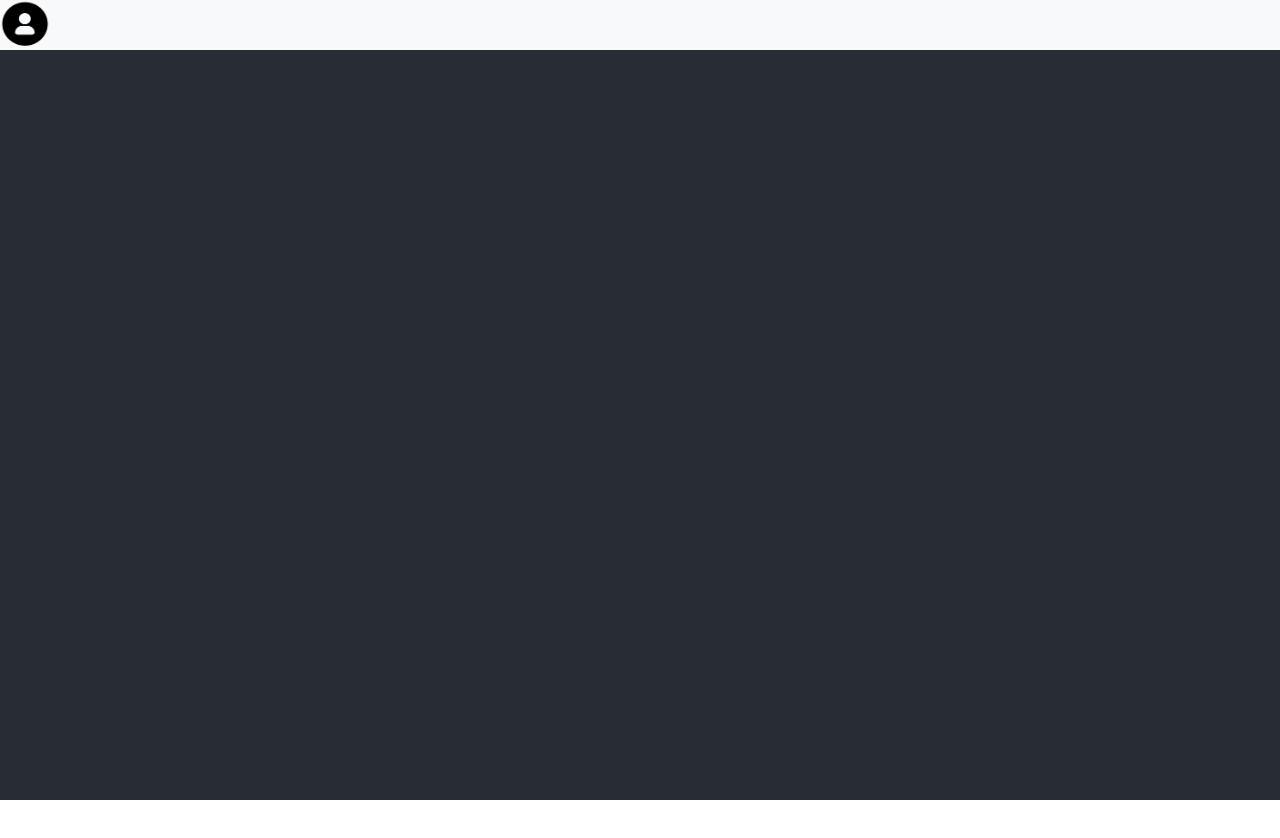
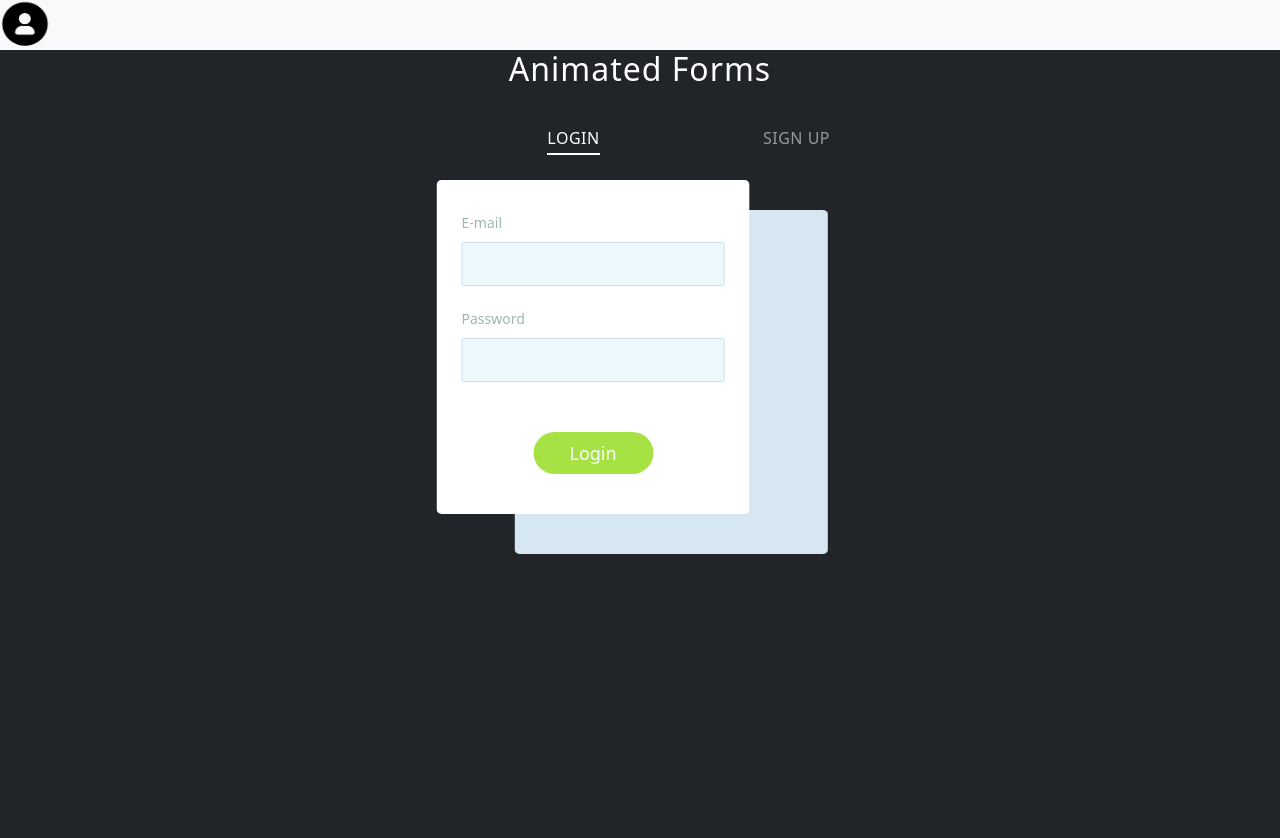
Before and after one commit to crichardd/pa-front, a React (Create React App) app: page / in a window 1280 px wide. Shown: the top 838 px of the page. Before the commit the page ends 800 px from the top, so only its background shows below. Built offline with nearby package versions, Linux system fonts and the light colour scheme.

Commit message:
mise en place du formulaire de connexion et d'inscription

```diff
--- a/src/App.css
+++ b/src/App.css
@@ -1,38 +1,300 @@
-.App {
-  text-align: center;
-}
-
-.App-logo {
-  height: 40vmin;
-  pointer-events: none;
-}
-
-@media (prefers-reduced-motion: no-preference) {
-  .App-logo {
-    animation: App-logo-spin infinite 20s linear;
-  }
-}
-
 .App-header {
   background-color: #282c34;
-  min-height: 100vh;
   display: flex;
   flex-direction: column;
   align-items: center;
   justify-content: center;
   font-size: calc(10px + 2vmin);
   color: white;
+  height: 50px;
 }
 
-.App-link {
-  color: #61dafb;
+.LandingPage-main{
+  min-height: 100vh;
 }
 
-@keyframes App-logo-spin {
-  from {
-    transform: rotate(0deg);
-  }
-  to {
-    transform: rotate(360deg);
-  }
+*,
+*::before,
+*::after {
+	box-sizing: border-box;
 }
+
+body {
+	margin: 0;
+	font-family: Roboto, -apple-system, 'Helvetica Neue', 'Segoe UI', Arial, sans-serif;
+	background: #3b4465;
+}
+
+.forms-section {
+	display: flex;
+	flex-direction: column;
+	justify-content: center;
+	align-items: center;
+}
+
+.section-title {
+	font-size: 32px;
+	letter-spacing: 1px;
+	color: #fff;
+}
+
+.forms {
+	display: flex;
+	align-items: flex-start;
+	margin-top: 30px;
+}
+
+.form-wrapper {
+	animation: hideLayer .3s ease-out forwards;
+}
+
+.form-wrapper.is-active {
+	animation: showLayer .3s ease-in forwards;
+}
+
+@keyframes showLayer {
+	50% {
+		z-index: 1;
+	}
+	100% {
+		z-index: 1;
+	}
+}
+
+@keyframes hideLayer {
+	0% {
+		z-index: 1;
+	}
+	49.999% {
+		z-index: 1;
+	}
+}
+
+.switcher {
+	position: relative;
+	cursor: pointer;
+	display: block;
+	margin-right: auto;
+	margin-left: auto;
+	padding: 0;
+	text-transform: uppercase;
+	font-family: inherit;
+	font-size: 16px;
+	letter-spacing: .5px;
+	color: #999;
+	background-color: transparent;
+	border: none;
+	outline: none;
+	transform: translateX(0);
+	transition: all .3s ease-out;
+}
+
+.form-wrapper.is-active .switcher-login {
+	color: #fff;
+	transform: translateX(90px);
+}
+
+.form-wrapper.is-active .switcher-signup {
+	color: #fff;
+	transform: translateX(-90px);
+}
+
+.underline {
+	position: absolute;
+	bottom: -5px;
+	left: 0;
+	overflow: hidden;
+	pointer-events: none;
+	width: 100%;
+	height: 2px;
+}
+
+.underline::before {
+	content: '';
+	position: absolute;
+	top: 0;
+	left: inherit;
+	display: block;
+	width: inherit;
+	height: inherit;
+	background-color: currentColor;
+	transition: transform .2s ease-out;
+}
+
+.switcher-login .underline::before {
+	transform: translateX(101%);
+}
+
+.switcher-signup .underline::before {
+	transform: translateX(-101%);
+}
+
+.form-wrapper.is-active .underline::before {
+	transform: translateX(0);
+}
+
+.form {
+	overflow: hidden;
+	min-width: 260px;
+	margin-top: 50px;
+	padding: 30px 25px;
+  border-radius: 5px;
+	transform-origin: top;
+}
+
+.form-login {
+	animation: hideLogin .3s ease-out forwards;
+}
+
+.form-wrapper.is-active .form-login {
+	animation: showLogin .3s ease-in forwards;
+}
+
+@keyframes showLogin {
+	0% {
+		background: #d7e7f1;
+		transform: translate(40%, 10px);
+	}
+	50% {
+		transform: translate(0, 0);
+	}
+	100% {
+		background-color: #fff;
+		transform: translate(35%, -20px);
+	}
+}
+
+@keyframes hideLogin {
+	0% {
+		background-color: #fff;
+		transform: translate(35%, -20px);
+	}
+	50% {
+		transform: translate(0, 0);
+	}
+	100% {
+		background: #d7e7f1;
+		transform: translate(40%, 10px);
+	}
+}
+
+.form-signup {
+	animation: hideSignup .3s ease-out forwards;
+}
+
+.form-wrapper.is-active .form-signup {
+	animation: showSignup .3s ease-in forwards;
+}
+
+@keyframes showSignup {
+	0% {
+		background: #d7e7f1;
+		transform: translate(-40%, 10px) scaleY(.8);
+	}
+	50% {
+		transform: translate(0, 0) scaleY(.8);
+	}
+	100% {
+		background-color: #fff;
+		transform: translate(-35%, -20px) scaleY(1);
+	}
+}
+
+@keyframes hideSignup {
+	0% {
+		background-color: #fff;
+		transform: translate(-35%, -20px) scaleY(1);
+	}
+	50% {
+		transform: translate(0, 0) scaleY(.8);
+	}
+	100% {
+		background: #d7e7f1;
+		transform: translate(-40%, 10px) scaleY(.8);
+	}
+}
+
+.form fieldset {
+	position: relative;
+	opacity: 0;
+	margin: 0;
+	padding: 0;
+	border: 0;
+	transition: all .3s ease-out;
+}
+
+.form-login fieldset {
+	transform: translateX(-50%);
+}
+
+.form-signup fieldset {
+	transform: translateX(50%);
+}
+
+.form-wrapper.is-active fieldset {
+	opacity: 1;
+	transform: translateX(0);
+	transition: opacity .4s ease-in, transform .35s ease-in;
+}
+
+.form legend {
+	position: absolute;
+	overflow: hidden;
+	width: 1px;
+	height: 1px;
+	clip: rect(0 0 0 0);
+}
+
+.input-block {
+	margin-bottom: 20px;
+}
+
+.input-block label {
+	font-size: 14px;
+  color: #a1b4b4;
+}
+
+.input-block input {
+	display: block;
+	width: 100%;
+	margin-top: 8px;
+	padding-right: 15px;
+	padding-left: 15px;
+	font-size: 16px;
+	line-height: 40px;
+	color: #3b4465;
+  background: #eef9fe;
+  border: 1px solid #cddbef;
+  border-radius: 2px;
+}
+
+.form [type='submit'] {
+	opacity: 0;
+	display: block;
+	min-width: 120px;
+	margin: 30px auto 10px;
+	font-size: 18px;
+	line-height: 40px;
+	border-radius: 25px;
+	border: none;
+	transition: all .3s ease-out;
+}
+
+.form-wrapper.is-active .form [type='submit'] {
+	opacity: 1;
+	transform: translateX(0);
+	transition: all .4s ease-in;
+}
+
+.btn-login {
+	color: #fbfdff;
+	background: #a7e245;
+	transform: translateX(-30%);
+}
+
+.btn-signup {
+	color: #a7e245;
+	background: #fbfdff;
+	box-shadow: inset 0 0 0 2px #a7e245;
+	transform: translateX(30%);
+}
--- a/src/App.js
+++ b/src/App.js
@@ -1,19 +1,77 @@
 import logo from './logo.svg';
 import './App.css';
 import 'bootstrap/dist/css/bootstrap.min.css';
+import { useState} from 'react';
 
 function App() {
+  const [pseudo, setPseudo] = useState('');
+  const [email, setEmail] = useState('');
+  const [password, setPassword] = useState('');
+
+  const handleSubmit = (event) => {
+    event.preventDefault();
+    console.log(`Pseudo: ${pseudo}, Email: ${email}, Mot de passe: ${password}`);
+  }
+
   return (
     <div className="App">
-      <header className="App-header" style={{ height: "50", minHeight: "50"}}>
+      <header className="App-header">
         <nav className="navbar navbar-expand-sm bg-light navbar-dark w-100" style={{ height: "50px", minHeight: "50px", position: "fixed", top: 0 }}>
           <a className="navbar-brand" href="#">
             <img src={require("./img/img.png")} style={{width: '50px', height: '50px'}} className="rounded-pill"/>
           </a>
         </nav>
       </header>
-      <main>
-
+      <main className='bg-dark LandingPage-main'>
+      <section class="forms-section">
+          <h1 class="section-title">Animated Forms</h1>
+          <div class="forms">
+            <div class="form-wrapper is-active">
+              <button type="button" class="switcher switcher-login">
+                Login
+                <span class="underline"></span>
+              </button>
+              <form class="form form-login">
+                <fieldset>
+                  <legend>Please, enter your email and password for login.</legend>
+                  <div class="input-block">
+                    <label for="login-email">E-mail</label>
+                    <input id="login-email" type="email" required/>
+                  </div>
+                  <div class="input-block">
+                    <label for="login-password">Password</label>
+                    <input id="login-password" type="password" required/>
+                  </div>
+                </fieldset>
+                <button type="submit" class="btn-login">Login</button>
+              </form>
+            </div>
+            <div class="form-wrapper">
+              <button type="button" class="switcher switcher-signup">
+                Sign Up
+                <span class="underline"></span>
+              </button>
+              <form class="form form-signup">
+                <fieldset>
+                  <legend>Please, enter your email, password and password confirmation for sign up.</legend>
+                  <div class="input-block">
+                    <label for="signup-email">E-mail</label>
+                    <input id="signup-email" type="email" required/>
+                  </div>
+                  <div class="input-block">
+                    <label for="signup-password">Password</label>
+                    <input id="signup-password" type="password" required/>
+                  </div>
+                  <div class="input-block">
+                    <label for="signup-password-confirm">Confirm password</label>
+                    <input id="signup-password-confirm" type="password" required/>
+                  </div>
+                </fieldset>
+                <button type="submit" class="btn-signup">Continue</button>
+              </form>
+            </div>
+          </div>
+        </section>
       </main>
     </div>
   );
```
